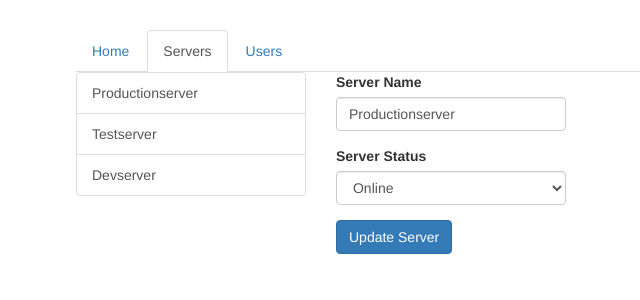
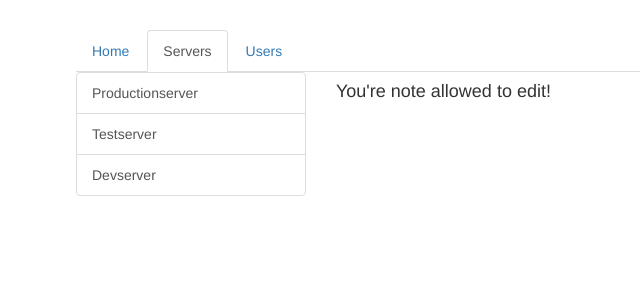
Before and after one commit to johndexteriv/angularRouting, an Angular app in the folder routing-start/: page /servers/1/edit in a window 1280 px wide. Shown: the top 300 px of the page, without its empty margins (189-829 px from the left). Built offline with nearby package versions, Linux system fonts and the light colour scheme.

Commit message:
use ngIf to dictate whether or not edit div is displayed

```diff
--- a/routing-start/src/app/servers/edit-server/edit-server.component.html
+++ b/routing-start/src/app/servers/edit-server/edit-server.component.html
@@ -1,21 +1,22 @@
+<h4 *ngIf="!allowEdit">You're note allowed to edit!</h4>
+<div *ngIf="allowEdit">
   <div class="form-group">
     <label for="name">Server Name</label>
     <input
       type="text"
       id="name"
       class="form-control"
-    [(ngModel)]="serverName">
+      [(ngModel)]="serverName"
+    />
   </div>
   <div class="form-group">
     <label for="status">Server Status</label>
-  <select
-    id="status"
-    class="form-control"
-    [(ngModel)]="serverStatus">
+    <select id="status" class="form-control" [(ngModel)]="serverStatus">
       <option value="online">Online</option>
       <option value="offline">Offline</option>
     </select>
   </div>
-<button
-  class="btn btn-primary"
-  (click)="onUpdateServer()">Update Server</button>
+  <button class="btn btn-primary" (click)="onUpdateServer()">
+    Update Server
+  </button>
+</div>
```
Lines whose indentation alone changed are shown as unchanged.
